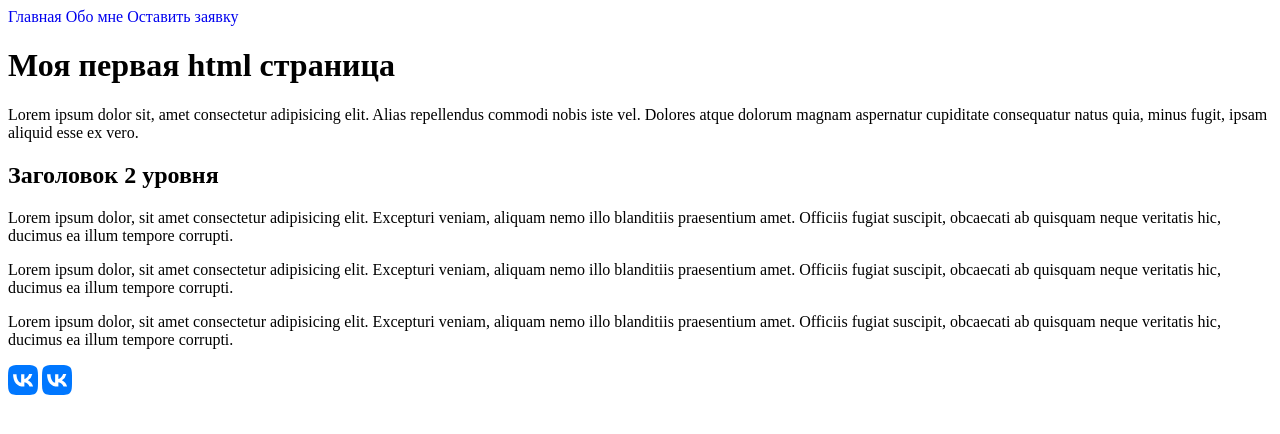
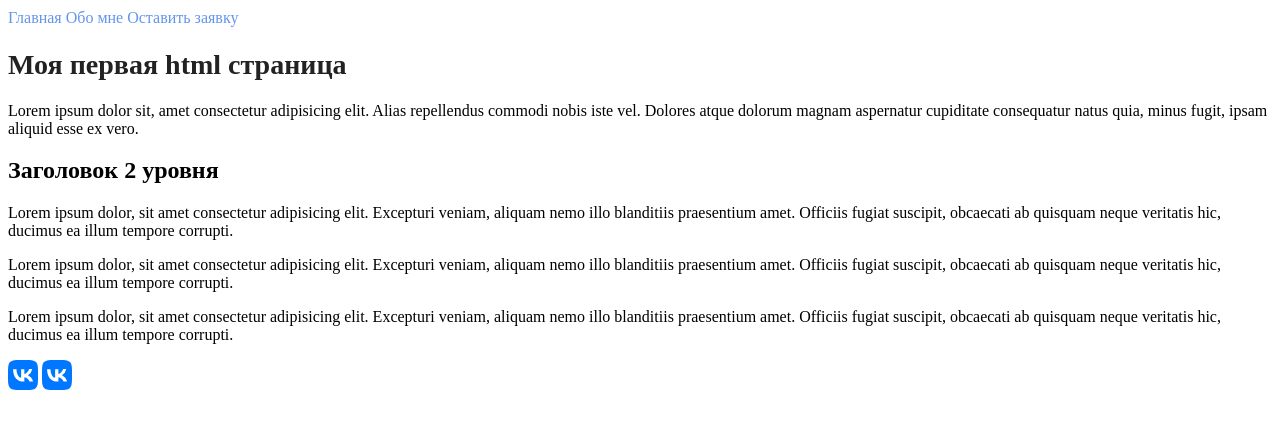
Before and after one commit to vano641/HTML_CSS-Seminar_1, a plain HTML site: page seminar_1/index.html in a window 1280 px wide. Drawn offline with Linux system fonts and the light colour scheme.

Commit message:
Добавили классы стиля css  Заголовка и Ссылок

```diff
--- a/seminar_1/index.html
+++ b/seminar_1/index.html
@@ -7,10 +7,10 @@
     <link rel="stylesheet" href="style.css">
 </head>
 <body>
-    <a href="index.html">Главная</a>
-    <a href="info/about.html">Обо мне</a>
-    <a href="form.html">Оставить заявку</a>
-    <h1>Моя первая html страница</h1>
+    <a class="nav_link" href="index.html">Главная</a>
+    <a class="nav_link" href="info/about.html">Обо мне</a>
+    <a class="nav_link" href="form.html">Оставить заявку</a>
+    <h1 class="title">Моя первая html страница</h1>
     <p>Lorem ipsum dolor sit, amet consectetur adipisicing elit. Alias repellendus commodi nobis iste vel. Dolores atque dolorum magnam aspernatur cupiditate consequatur natus quia, minus fugit, ipsam aliquid esse ex vero.</p>
     <h2>Заголовок 2 уровня</h2>
     <p>Lorem ipsum dolor, sit amet consectetur adipisicing elit. Excepturi veniam, aliquam nemo illo blanditiis praesentium amet. Officiis fugiat suscipit, obcaecati ab quisquam neque veritatis hic, ducimus ea illum tempore corrupti.</p>
@@ -22,12 +22,23 @@
 </html>
 
 
-<!-- Задание 1
-1) Открыть работу семинара 1
-2) Создать файл стилей style.css
-3) Подключить ко всем страницам
-4) Задать стиль
-  а {
-    text-decoration: none;
-  }
-5) Проверить работу в брайзере -->
+<!-- Задание 2 (тайминг 20 минут)
+Текст задания
+1 Разделить экран на 2 части, сделать так чтобы файл
+стилей располагался справа, а все html файлы были
+слева
+2 Для всех ссылок меню задать класс (придумать
+логичное название класса)
+3 Для класса меню задать стили
+a. color: cornflowerblue;
+b. font-size: 16px;
+c. line-height: 20px;
+4 Проверить отображения стилей на всех страницах
+проекта
+
+5 Для всех заголовков h1 на сайте задать класс и к нему
+стиль
+a. color: #222222;
+b. font-size: 28px;
+c. line-height: 36px;
+d. font-weight: bold;-->
--- a/seminar_1/style.css
+++ b/seminar_1/style.css
@@ -1,3 +1,17 @@
 a {
     text-decoration: none;
 }
+
+.nav_link {
+    color:cornflowerblue;
+    font-size: 16px;
+    line-height: 20px;
+}
+
+.title {
+    color: #222;
+    font-size: 28px;
+    line-height: 36px;
+    font-weight: bold;
+
+}
```
Also changed, not shown: seminar_1/form.html (+4 -4 lines), seminar_1/info/about.html (+4 -4 lines).
